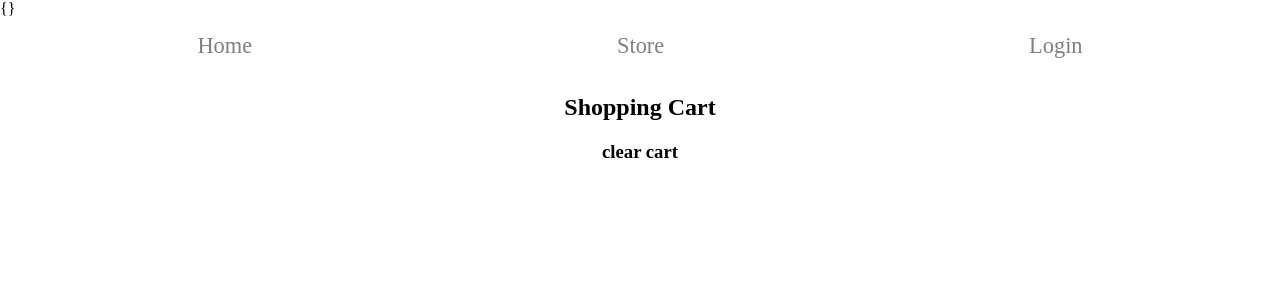
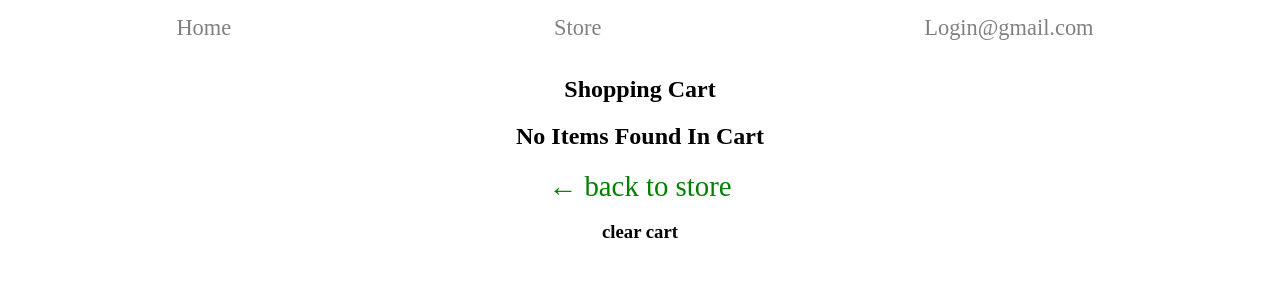
Before and after one commit to smcampbell1234/aws-store-runes, a React (Create React App) app: page /cart in a window 1280 px wide. Shown: the top 300 px of the page. Built offline with nearby package versions, Linux system fonts and the light colour scheme.

Commit message:
store & Cart nav Touchup

```diff
--- a/src/App.js
+++ b/src/App.js
@@ -19,10 +19,8 @@ function App() {
     navigate("/store");
   }
 
-  console.log(".... app cart : ",cart)
   return (
     <div className="App">
-      <div>{JSON.stringify(cart)}</div>
       <Navbar cart={cart}/>
       <Routes>
         <Route path="/" element={<Home />} />
--- a/src/components/Navbar.js
+++ b/src/components/Navbar.js
@@ -22,10 +22,12 @@ const Navbar = ({cart}) => {
         to="/store"
         className={({isActive}) => (isActive ? "link active" : "link")}
         >Store</NavLink>
+
+      <div className="nav-login-cart link">
         <NavLink
         to="/login"
-        className={({isActive}) => (isActive ? "link active" : "link")}
-        >Login</NavLink>
+        className={({isActive}) => (isActive ? "link-login active" : "link-login-inactive")}
+        >Login@gmail.com</NavLink>
         {
           !!count &&
           <NavLink
@@ -33,10 +35,11 @@ const Navbar = ({cart}) => {
           className={({isActive}) => (isActive ? "icon-active" : "icon-link")}
           >
             <FaShoppingCart />
-          {/* <span className="cart-count-badge">{count}</span> */}
-          {count}
+            <div className="cart-count-badge">{count}</div>
           </NavLink>
         }
+      </div>
+
     </nav>
   )
 }
--- a/src/pages/Cart.js
+++ b/src/pages/Cart.js
@@ -1,17 +1,32 @@
 import React from 'react'
+import {useNavigate} from "react-router-dom";
 
 function Cart({cart,clearCart}) {
-  console.log(".... cart ; ",cart)
+  const navigate = useNavigate();
+  const isEmpty = Object.keys(cart).length === 0;
   return (
     <div style={{"textAlign":"center"}}>
       <h2>Shopping Cart</h2>
+
       {
-        Object.keys(cart).map((key,idx) => {
-          return (
-            <div key={idx}>item #{key}, count {cart[key]}</div>
-          )
-        })
+        isEmpty ?
+        <h2>No Items Found In Cart</h2>
+        :
+        <div>
+          {
+            Object.keys(cart).map((key,idx) => {
+              return (
+                <div key={idx}>item #{key}, count {cart[key]}</div>
+              )
+            })
+          }
+        </div>
       }
+
+
+      <div className="back-to-store-wrapper">
+        <span className="cart-back-to-store-btn" onClick={() => navigate("/store")}>&#8592; back to store</span>
+      </div>
       <div className="cart-clear-cart" onClick={clearCart}>
         <h3>clear cart</h3>
       </div>
--- a/src/pages/ProductDetails.js
+++ b/src/pages/ProductDetails.js
@@ -10,7 +10,7 @@ function ProductDetails({cart,setCart,removeItem}) {
   // const [rating, setRating] = useState(0)
   const [isSaved, setIsSaved] = useState(!!cart[prodId]);
   let item = dummyData.find((product) => (product.id).toString() === (prodId).toString())
-
+  const isCartEmpty = Object.keys(cart).length === 0;
 
   // handlers
   const handleCounter = (which) => {
@@ -41,10 +41,6 @@ function ProductDetails({cart,setCart,removeItem}) {
     newCart[item.id] = count;
     setCart(newCart)
     setIsSaved(true)
-    navigate("/store")
-  }
-
-  const handleBackClick = () => {
     navigate("/store")
   }
 
@@ -84,8 +80,14 @@ function ProductDetails({cart,setCart,removeItem}) {
               <div className={!isSaved ? "add-to-cart-btn btn-warning" : "add-to-cart-btn"} onClick={handleCart}>Add To Cart</div>
             </div>
           }
+          {
+            !isCartEmpty &&
+            <div className="checkout-btn-wrapper">
+              <span className="checkout-btn" onClick={() => navigate("/cart")}>CHECK OUT</span>
+            </div>
+          }
           <div className="back-to-store-wrapper">
-            <span className="back-to-store-btn" onClick={() => handleBackClick()}>&#8592; back to store</span>
+            <span className="back-to-store-btn" onClick={() => navigate("/store")}>&#8592; back to store</span>
           </div>
         </div>
     </section>
--- a/src/style/App.css
+++ b/src/style/App.css
@@ -5,11 +5,6 @@
   display: flex;
   justify-content: space-around;
   padding: 15px;
-}
-.link {
-  color: gray;
-  text-decoration: none;
-  font-size: 1.4rem;
 }
 .active {
   color: purple;
@@ -217,14 +212,8 @@
 
 /**** Cart Counter Badge ****/
 .cart-count-badge {
-  width: 25px;
-  height: 25px;
-  border-radius: 15px;
-  background-color: rgb(68, 78, 97);
-  color: white;
-  display: flex;
-  justify-content: center;
-  align-items: center;
+  text-decoration: none;
+  margin-left: 3px;
 }
 .cart-holder-icon {
   outline: 1px solid lime;
@@ -237,19 +226,37 @@
   cursor: pointer;
 }
 
-.active-cart {
-
-}
-
 
 .icon-link {
   color: gray;
   font-size: 1.7rem;
+  display: flex;
+  justify-content: space-between;
+  text-decoration: none;
 }
 .icon-active {
   color: purple;
   font-size: 1.7rem;
   text-decoration: none;
+  display: flex;
+  justify-content: space-between
+}
+
+.link-login {
+  margin-right: 8px;
+}
+.link {
+  color: gray;
+  text-decoration: none;
+  font-size: 1.4rem;
+  flex-grow: 0;
+  flex-shrink: 1;
+  flex-basis: auto;
+}
+.link-login-inactive {
+  color: gray;
+  text-decoration: none;
+  margin-right: 10px;
 }
 .cart-clear-cart {
   text-align: center;
@@ -258,3 +265,47 @@
   cursor: pointer;
   color: rgb(169, 170, 173);
 }
+.nav-login-cart {
+  display: flex;
+  justify-content: space-between
+}
+
+.checkout-btn-wrapper {
+  text-align: center;
+}
+
+
+
+
+
+.checkout-btn {
+  margin-top: 50px;
+  font-size: 1.8rem;
+  /* border: 1px solid lightgray; */
+  border-radius: 5px;
+  padding: 3px 20px 3px 20px;
+  /* background-color: rgb(133, 133, 133); */
+  color: white;
+  color: red;
+  -webkit-transition: background-color 1000ms linear;
+  -ms-transition: background-color 1000ms linear;
+  transition:  200ms linear;
+}
+.checkout-btn:hover {
+  cursor: pointer;
+  /* background-color: lightgray; */
+  color: rgb(133, 133, 133);
+}
+
+.cart-back-to-store-btn {
+  color: rgb(14, 14, 92);
+  -webkit-transition: background-color 1000ms linear;
+  -ms-transition: background-color 1000ms linear;
+  transition:  200ms linear;
+  font-size: 1.8rem;
+  color: green;
+}
+.cart-back-to-store-btn:hover {
+  cursor: pointer;
+  color: rgb(133, 133, 133);
+}
```
Lines whose indentation alone changed are shown as unchanged.
